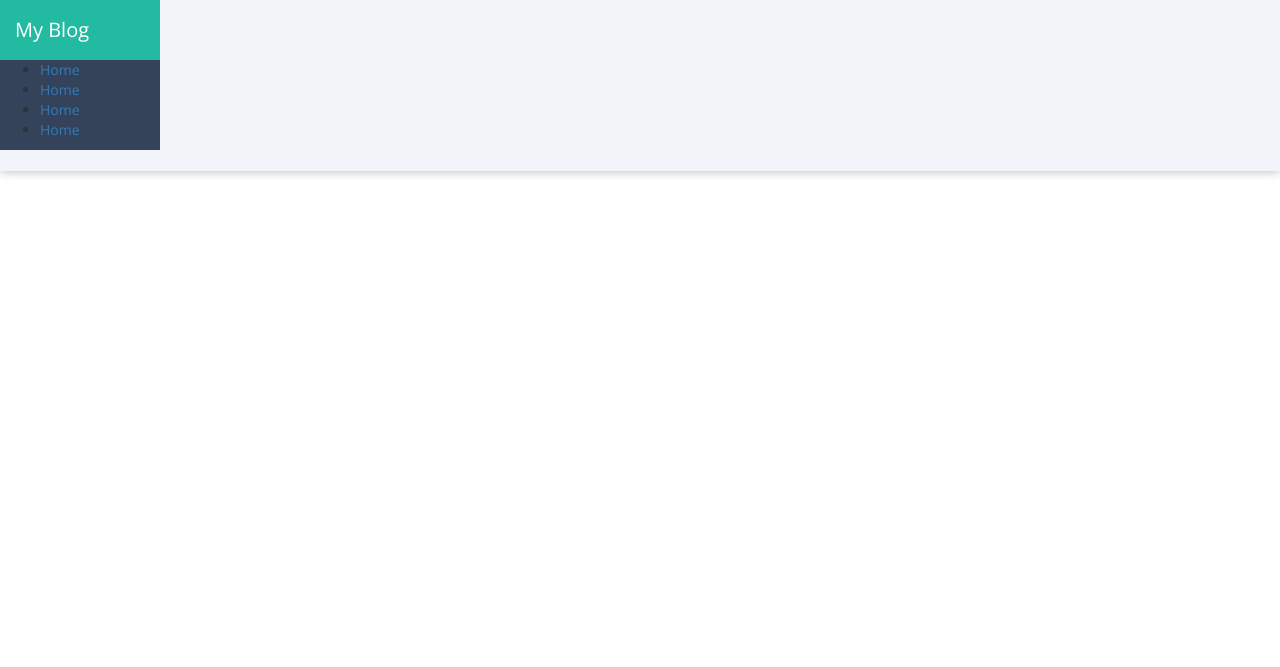
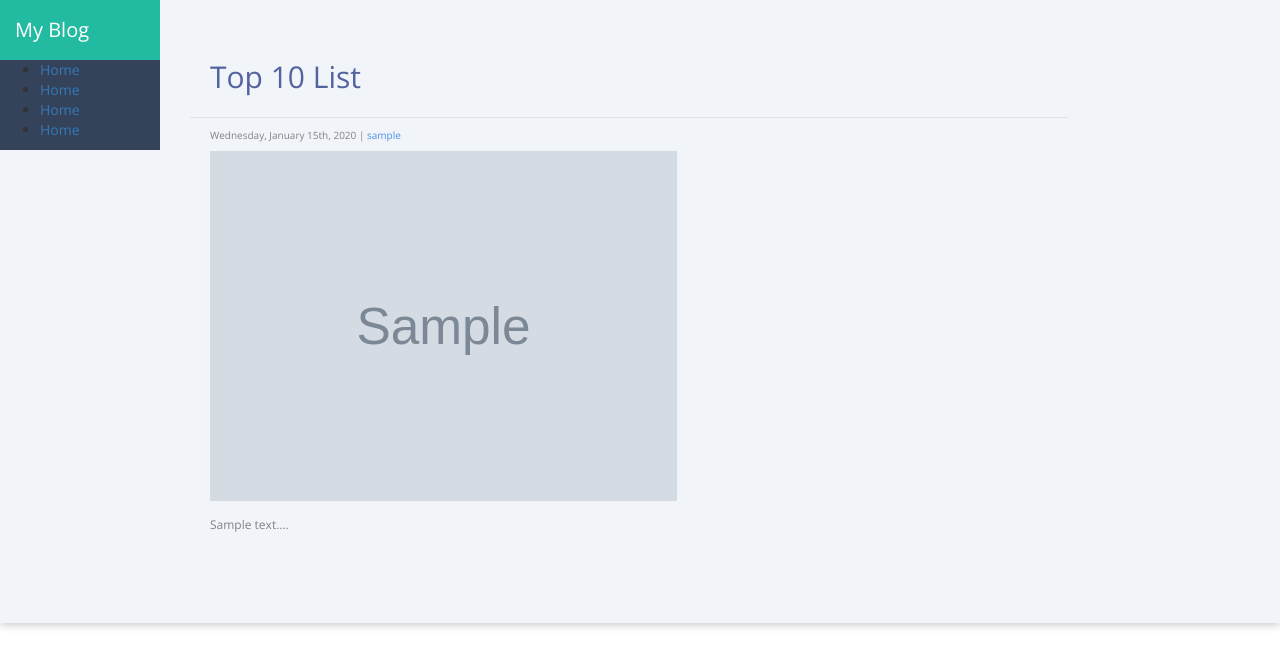
Before and after one commit to sreekanthg25/Python-Django, a Django app: page / in a window 1280 px wide. Shown: the top 667 px of the page. Run offline with Django 3.2, Linux system fonts and the light colour scheme; tables that the repository leaves empty hold one stand-in row (values such as "Sample post"); grey boxes marked "Sample" are stand-in pictures; some libraries are stand-ins or nearby versions.

Commit message:
modified blog,poplist,views,settings,urls file and deleted randompreview template

```diff
--- a/Blog/static/css/blog.css
+++ b/Blog/static/css/blog.css
@@ -12,13 +12,12 @@
 .date{
 	font-size: 10px;
 	color: #828282;
+	padding:10px 0px 9px 0px;
 }
 .author{
 	color: #4D91E5;
 }
-.post-form textarea, .post-form input {
-    width: 100%;
-}
+
 
 .top-menu, .top-menu:hover, .top-menu:visited {
     color: #ffffff;
@@ -29,13 +28,11 @@
 
 .post {
     margin-bottom: 30px;
+    padding: 10px 0px 0px 23px;
 }
-.post p{
+.post p, .desc_preview{
 	color: #828282;
 	font-size: 12px;
-}
-.post h1 a, .post h1 a:visited {
-    color: #000000;
 }
 main{
 	position: relative;
@@ -53,13 +50,25 @@
 	min-height: 100%;
 }
 .page-inner {
-    padding: 60px 0 50px 160px;
+    padding: 10px 0 50px 160px;
     background: #F1F4F9;
   	position: relative;
 }
 #main-wrapper {
-  margin: 30px;
-  padding: 0;
+	margin: 30px;
+	padding: 0;
+}
+.page-title {
+	padding: 20px;
+	border-bottom: 1px solid #dee2e8;
+}
+
+.page-title h2 {
+	font-size: 30px;
+	font-weight: 400;
+	color: #52639F;
+	padding: 0;
+	margin: 0 0 4px;
 }
 .sidebar {
   background: #34425A;
@@ -88,3 +97,16 @@
 	text-align: center;
 	vertical-align: middle;
 }
+.random_preview{
+	padding: 0 20px;
+}
+.img_preview{
+	position: relative;
+	height:350px;
+	display: block;
+	margin-bottom: 15px;
+}
+.img_preview img{
+	width: auto;
+	height: 100%;
+}
--- a/Blog/templates/Blog/post_list.html
+++ b/Blog/templates/Blog/post_list.html
@@ -1,11 +1,31 @@
 {% extends 'Blog/base.html' %}
 {% block content %}
+	<div class="page-title">
+		<h2>Top 10 List</h2>
+	</div>
+	<div class="random_preview">
+		{% if rp.published_date %}
+	        <div class="date">
+	            {{ rp.published_date | date:"l, F dS, Y"}} | <span class="author">{{rp.author}}</span>
+	        </div>
+	        <div class="img_preview">
+	        	<img src="{{MEDIA_URL}}{{rp.heroimage}}" class="img-responsive">
+	        </div>
+	        <div class="desc_preview">
+	        	<p>{{rp.body|slice:"0:600"}}...</p>
+	        </div>
+	    {% endif %}
+    </div>
+    <ol>
 	{% for post in posts %}
+		<li>
 		<div class="post">
 	    	<h2>{{ post.title }}</h2>
 	    	<p>{{post.body|slice:"0:500"}}...</p>
 	    	<p><a href="{% url 'post_detail' pk=post.pk %}">Read More..</a></p>
 	    	<p>{{ post.text|linebreaks }}</p>
 		</div>
+		</li>
 {% endfor %}
+	</ol>
 {% endblock %}
--- a/Blog/views.py
+++ b/Blog/views.py
@@ -4,7 +4,8 @@
 
 def post_list(request):
     posts = Post.objects.filter(published_date__lte=timezone.now()).order_by('published_date')
-    return render(request, 'Blog/post_list.html', {'posts': posts})
+    randompost = Post.objects.order_by('?')[:1]
+    return render(request, 'Blog/post_list.html', {'posts': posts,'rp':randompost[0]})
 
 def post_detail(request, pk):
     post = get_object_or_404(Post, pk=pk)
--- a/myproject/settings.py
+++ b/myproject/settings.py
@@ -64,6 +64,7 @@
                 'django.template.context_processors.request',
                 'django.contrib.auth.context_processors.auth',
                 'django.contrib.messages.context_processors.messages',
+                "django.core.context_processors.media",
             ],
         },
     },
--- a/myproject/urls.py
+++ b/myproject/urls.py
@@ -15,8 +15,10 @@
 """
 from django.conf.urls import include, url
 from django.contrib import admin
-
+import settings
 urlpatterns = [
     url(r'^admin/', include(admin.site.urls)),
     url(r'', include('Blog.urls')),
+    url(r'^media/(?P<path>.*)$', 'django.views.static.serve',
+ {'document_root': settings.MEDIA_ROOT}),
 ]
--- a/requirements.txt
+++ b/requirements.txt
@@ -2,3 +2,4 @@
 MySQL-python==1.2.5
 Pillow==3.0.0
 wheel==0.24.0
+whitenoise==2.0.6
```
Also changed, not shown: Blog/templates/Blog/randompreview.html (deleted, +0 -10 lines). Lines whose indentation alone changed are shown as unchanged.
